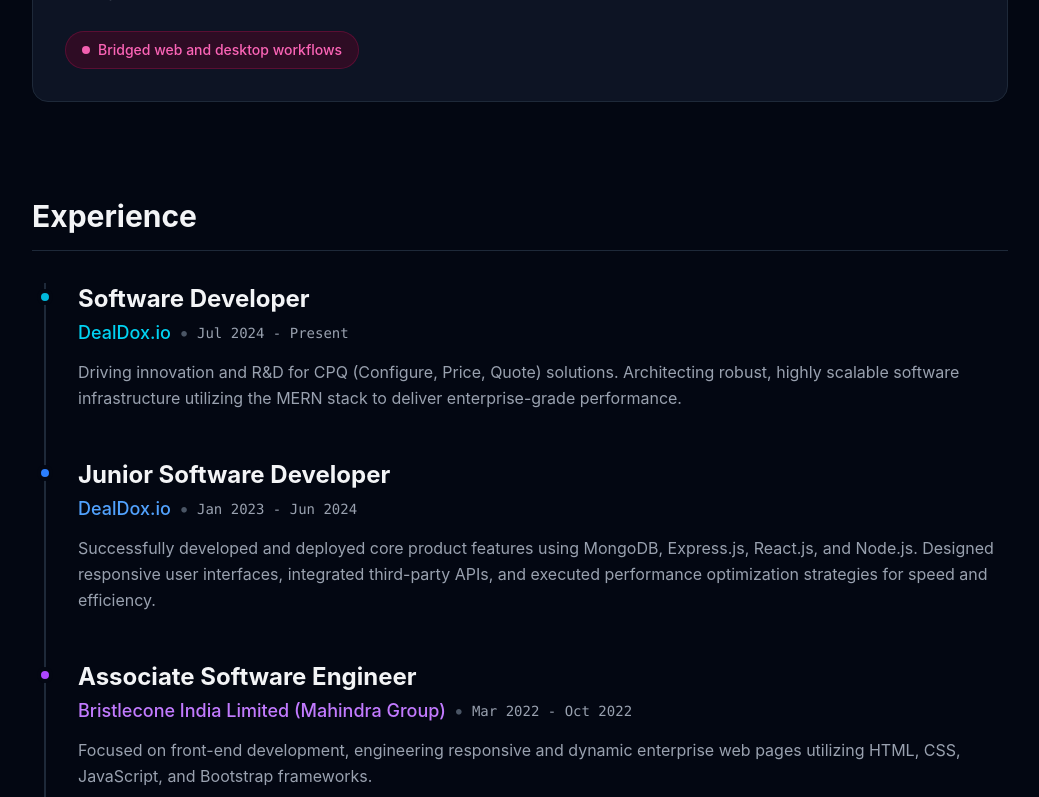
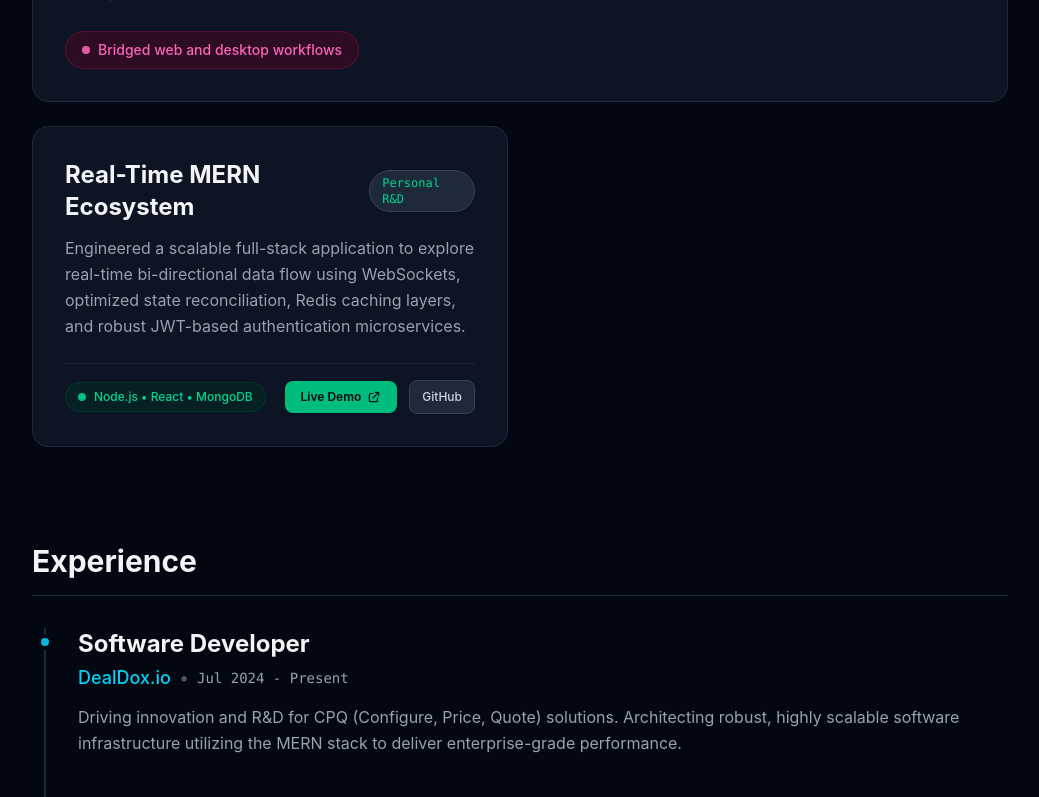
Before and after one commit to ullaskumbati/portfolio, a React (Vite) app: page / in a window 1280 px wide. Shown: the part 2000-2797 px from the top of the page, without its empty margins (120-1159 px from the left). Built offline with nearby package versions, Linux system fonts and the light colour scheme.

Commit message:
project added

```diff
--- a/src/App.jsx
+++ b/src/App.jsx
@@ -194,7 +194,49 @@ const Portfolio = () => {
                 Bridged web and desktop workflows
               </div>
             </div>
+{/* Card 6: Personal MERN Project */}
+            <div className="group relative bg-gray-900/80 p-8 rounded-2xl border border-gray-800 hover:border-emerald-500/50 transition-all hover:-translate-y-1 hover:shadow-[0_10px_30px_rgba(16,185,129,0.1)]">
+              <div className="flex items-center justify-between mb-3">
+                <h4 className="text-2xl font-bold text-gray-100">Real-Time MERN Ecosystem</h4>
+                <span className="text-xs font-mono px-3 py-1 bg-gray-800 text-emerald-400 rounded-full border border-gray-700">Personal R&D</span>
+              </div>
+              <p className="text-gray-400 mb-6 leading-relaxed">
+                Engineered a scalable full-stack application to explore real-time bi-directional data flow using WebSockets, optimized state reconciliation, Redis caching layers, and robust JWT-based authentication microservices.
+              </p>
 
+              {/* Footer action bar with Live Demo and GitHub buttons */}
+              <div className="flex flex-wrap items-center justify-between gap-4 pt-4 border-t border-gray-800/80">
+                <div className="inline-flex items-center gap-2 px-3 py-1.5 rounded-full bg-emerald-950/50 text-emerald-400 text-xs font-medium border border-emerald-900/50">
+                  <span className="w-2 h-2 rounded-full bg-emerald-400 animate-pulse"></span>
+                  Node.js • React • MongoDB
+                </div>
+
+                <div className="flex items-center gap-3">
+                  {/* Live Demo Button */}
+                  <a
+                    href="https://ubk-frontend-tv2e.vercel.app/"
+                    target="_blank"
+                    rel="noreferrer"
+                    className="inline-flex items-center gap-1.5 px-4 py-2 bg-emerald-500 hover:bg-emerald-400 text-gray-950 text-xs font-semibold rounded-lg transition-all shadow-md"
+                  >
+                    <span>Live Demo</span>
+                    <svg className="w-3.5 h-3.5" fill="none" stroke="currentColor" viewBox="0 0 24 24" xmlns="http://www.w3.org/2000/svg">
+                      <path strokeLinecap="round" strokeLinejoin="round" strokeWidth={2} d="M10 6H6a2 2 0 00-2 2v10a2 2 0 002 2h10a2 2 0 002-2v-4M14 4h6m0 0v6m0-6L10 14" />
+                    </svg>
+                  </a>
+
+                  {/* GitHub Repository Link */}
+                  <a
+                    href="https://github.com/ullaskumbati/ubk-backend"
+                    target="_blank"
+                    rel="noreferrer"
+                    className="px-3 py-2 bg-gray-800 hover:bg-gray-700 text-gray-300 hover:text-white text-xs font-medium rounded-lg transition-all border border-gray-700"
+                  >
+                    GitHub
+                  </a>
+                </div>
+              </div>
+            </div>
           </div>
         </section>
         {/* CAREER TIMELINE */}
```
